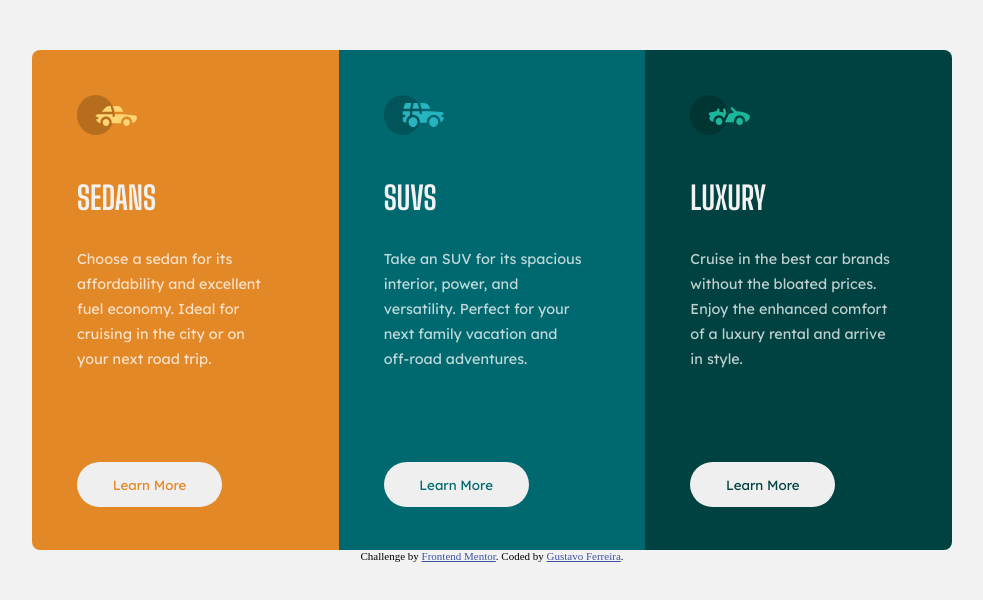
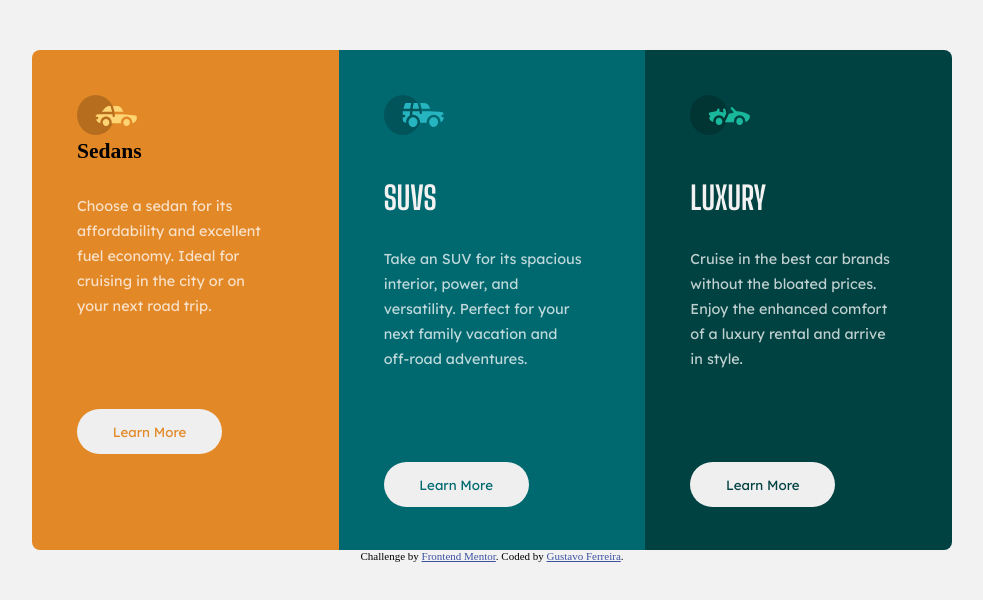
Before and after one commit to gustavoferreiradeveloper/column-preview-card-component-main, a plain HTML site: page index.html in a window 1280 px wide. Shown: the whole page, without its empty margins (148-1131 px from the left). Drawn offline with Linux system fonts and the light colour scheme.

Commit message:
Update index.html

```diff
--- a/index.html
+++ b/index.html
@@ -16,7 +16,7 @@
     <main>
       <section class="sedans">
         <img src="images/icon-sedans.svg" alt="Figura de carro Sedan" />
-        <h2>Sedans</h2>
+        <h1>Sedans</h1>
         <p>
           Choose a sedan for its affordability and excellent fuel economy. Ideal
           for cruising in the city or on your next road trip.
```
